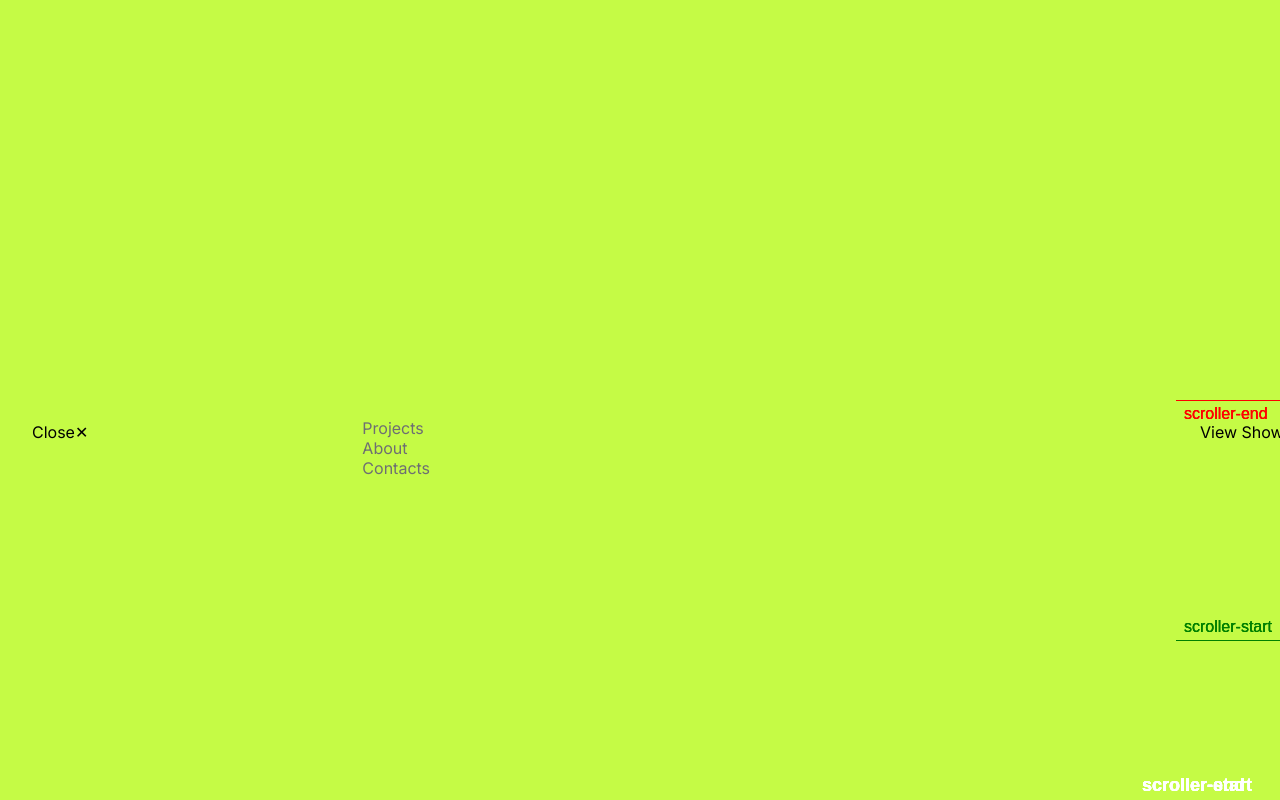
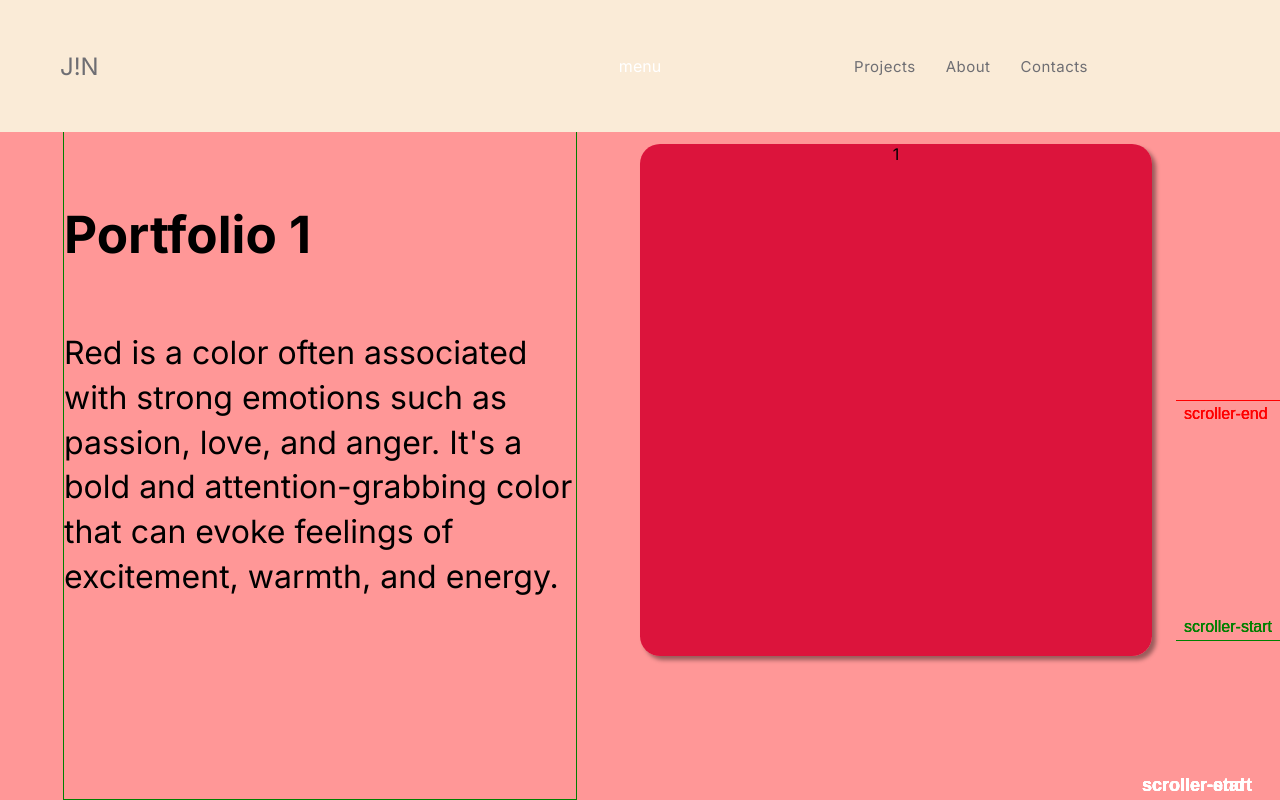
Before and after one commit to thefigtree/portfolio_24_03_11, a Next.js app: page / in a window 1280 px wide. Shown: the top 800 px of the page. Built offline with nearby package versions, Linux system fonts and the light colour scheme.

Commit message:
Body, Css: Toggle Menu

```diff
--- /dev/null
+++ b/components/navigation/navigation.css
@@ -0,0 +1,172 @@
+.header,
+.t_menu_overlay {
+  width: 100%;
+  padding: 40px 0%;
+  display: flex;
+  justify-content: space-around;
+  align-items: center;
+  position: fixed;
+  top: 0;
+  left: 0;
+  z-index: 10;
+  background-color: antiquewhite;
+}
+
+.logo {
+  font-size: 24px;
+  position: absolute;
+  left: 60px;
+}
+
+.menu {
+  display: flex;
+  justify-content: space-between;
+  align-items: center;
+  letter-spacing: 0.5px;
+  position: absolute;
+  right: 15%;
+}
+
+.menu_btn {
+  font-size: 15px;
+  margin-left: 30px;
+}
+
+.t_menu_open p {
+  color: #fff;
+  cursor: pointer;
+}
+
+.t_menu_close p {
+  color: #000;
+  cursor: pointer;
+}
+
+.t_menu_overlay {
+  width: 100vw;
+  height: 100vh;
+  position: fixed;
+  top: 0;
+  left: 0;
+  background-color: #c5fb45;
+  z-index: 2;
+  display: flex;
+  clip-path: polygon(0% 0%, 100% 0%, 100% 0%, 0% 0%);
+}
+
+.t_menu_close_icon {
+  flex: 2;
+  display: flex;
+  align-items: flex-end;
+  cursor: pointer;
+}
+
+.t_menu_copy {
+  flex: 4;
+  display: flex;
+  flex-direction: column;
+  justify-content: space-between;
+  padding-top: 2em;
+}
+
+.t_menu_preview {
+  flex: 4;
+  display: flex;
+  justify-content: flex-end;
+  align-items: flex-end;
+}
+
+.t_menu_close_icon p {
+  font-size: 100px;
+  -webkit-text-stroke: 5px #c5fb45;
+  line-height: 70%;
+}
+
+.t_menu_link_item {
+  width: max-content;
+  clip-path: polygon(0 0, 100% 0, 100% 100%, 0% 100%);
+}
+
+.t_menu_link_item_holder {
+  position: relative;
+}
+
+.t_menu_link_item_holder a {
+  color: #000;
+  font-size: 80px;
+  font-weight: 400;
+  letter-spacing: -0.02em;
+  line-height: 85%;
+}
+
+.t_menu_info {
+  display: flex;
+}
+
+.t_menu_info-col {
+  flex: 1;
+  display: flex;
+  flex-direction: column;
+  justify-content: flex-end;
+}
+
+@media screen and (max-width: 900px) {
+  .t_menu_close_icon {
+    display: none;
+  }
+
+  .t_menu_copy {
+    padding-top: 8em;
+  }
+
+  .t_menu_link_item_holder a {
+    font-size: 60px;
+  }
+}
+
+/* .toggle_menu_bar,
+.menu_overlay {
+  position: fixed;
+  top: 0;
+  left: 0;
+  width: 100vw;
+  padding: 2em;
+  display: flex;
+  justify-content: space-between;
+  align-items: center;
+  z-index: 1;
+}
+
+.menu_overlay {
+  width: 100vw;
+  height: 100vh;
+  position: fixed;
+  top: 0;
+  left: 0;
+  background-color: #c5fb45;
+  z-index: 2;
+  display: flex;
+  clip-path: polygon(0% 0%, 100% 0%, 100% 0%, 0% 0%);
+}
+
+.menu_close_icon {
+  flex: 2;
+  display: flex;
+  align-items: flex-end;
+  cursor: pointer;
+}
+
+.menu_copy {
+  flex: 4;
+  display: flex;
+  flex-direction: column;
+  justify-content: space-between;
+  padding-top: 2em;
+}
+
+.menu_preview {
+  flex: 4;
+  display: flex;
+  justify-content: flex-end;
+  align-items: flex-end;
+} */
--- a/components/navigation/navigation.jsx
+++ b/components/navigation/navigation.jsx
@@ -1,10 +1,12 @@
 "use client";
 
-import { useRef, useState } from "react";
-import style from "./navigation.module.css";
+import "./navigation.css";
 import Link from "next/link";
+import { useEffect, useRef, useState } from "react";
 
-export default function Navigation() {
+// import { useGSAP } from "@gsap/react";
+// import gsap from "gsap";
+
 const links = [
   {
     path: "/projects",
@@ -20,37 +22,107 @@ export default function Navigation() {
   },
 ];
 
+export default function Navigation() {
   const container = useRef();
+  // const sectionRef = useRef(null);
+  // const linkRef = useRef(null);
   const [isMenuOpen, setIsMenuOpen] = useState(false);
+  // const t1 = useRef();
 
   const toggleMenu = () => {
     setIsMenuOpen(!isMenuOpen);
   };
 
+  // useGSAP(
+  //   () => {
+  //     let Elem = sectionRef.current;
+  //     let linkElem = linkRef.current;
+
+  //     gsap.set(linkElem, { y: 75 });
+
+  //     let Animation = gsap
+  //       .timeline({ paused: true })
+  //       .to(Elem, {
+  //         duration: 1.25,
+  //         clipPath: "polygon(0% 0%, 100% 0%, 100% 100%, 0% 100%",
+  //         ease: "Power4.easeInOut",
+  //       })
+  //       .to(linkElem, {
+  //         y: 0,
+  //         duration: 1,
+  //         stagger: 0.1,
+  //         ease: "power4.inOut",
+  //         delay: -0.75,
+  //       });
+  //   },
+  //   { scope: container }
+  // );
+
   return (
-    <div className={style.header}>
-      <div className={style.logo}>
+    <div className="header" ref={container}>
+      <div className="logo">
         <Link href="/">J!N</Link>
       </div>
 
-      <ul className={style.menu}>
+      <ul className="menu">
         {links.map((link) => {
           return (
-            <li className={style.menu_btn} key={link.path}>
+            <li className="menu_btn" key={link.path}>
               <Link href={link.path}>{link.name}</Link>
             </li>
           );
         })}
       </ul>
 
-      <div className={style.toggle_menu} ref={container}>
+      <div className="t_menu_open" onClick={toggleMenu}>
+        <p>menu</p>
+      </div>
+
+      <div className="t_menu_overlay">
+        <div className="t_menu_overlay_bar">
+          <div className="logo">
+            <Link href="/">J!N</Link>
+          </div>
+          <div className="t_menu_close" onClick={toggleMenu}>
+            <p>close</p>
+          </div>
+        </div>
+
+        <div className="t_menu_close_icon">
+          <p>&#x2715;</p>
+        </div>
+
+        <div className="t_menu_copy">
+          <div className="t_menu_links">
+            {links.map((link) => {
+              return (
+                <div className="t_menu_link_item" key={link.path}>
+                  <div className="t_menu_link_item_holder" onClick={toggleMenu}>
+                    <Link href={link.path}>{link.name}</Link>
+                  </div>
+                </div>
+              );
+            })}
+          </div>
+          <div className="t_menu_info">
+            <div className="t_menu_info_col">Instagram</div>
+            <div className="t_menu_info_col">010-xxxx-xxxx</div>
+          </div>
+        </div>
+
+        <div className="t_menu_preview">
+          <p>View Showreel</p>
+        </div>
+      </div>
+
+      {/* <div className={style.toggle_menu} ref={container}>
         <div className={style.toggle_menu_bar}>
           <div className={style.menu_open} onClick={toggleMenu}>
             <p>Menu</p>
           </div>
         </div>
 
-        <div className={style.menu_overlay}>
+        <div className={style.menu_overlay} ref={sectionRef}>
           <div className={style.menu_overlay_bar}>
             <div className={style.menu_close} onClick={toggleMenu}>
               <p>Close</p>
@@ -63,7 +135,11 @@ export default function Navigation() {
             <ul className={style.menu_links}>
               {links.map((link) => {
                 return (
-                  <li className={style.menu_link_item} key={link.path}>
+                  <li
+                    className={style.menu_link_item}
+                    ref={linkRef}
+                    key={link.path}
+                  >
                     <Link href={link.path}>{link.name}</Link>
                   </li>
                 );
@@ -75,7 +151,7 @@ export default function Navigation() {
             <p>View Showreel</p>
           </div>
         </div>
-      </div>
+      </div> */}
     </div>
   );
 }
--- a/components/navigation/navigation.module.css
+++ /dev/null
@@ -1,78 +0,0 @@
-.header {
-  width: 100%;
-  padding: 40px 0%;
-  display: flex;
-  justify-content: space-around;
-  align-items: center;
-  position: fixed;
-  top: 0;
-  left: 0;
-  z-index: 10;
-}
-
-.logo {
-  font-size: 24px;
-  position: absolute;
-  left: 60px;
-}
-
-.menu {
-  display: flex;
-  justify-content: space-between;
-  align-items: center;
-  letter-spacing: 0.5px;
-  position: absolute;
-  right: 15%;
-}
-
-.menu_btn {
-  font-size: 15px;
-  margin-left: 30px;
-}
-
-.toggle_menu_bar,
-.menu_overlay {
-  position: fixed;
-  top: 0;
-  left: 0;
-  width: 100vw;
-  padding: 2em;
-  display: flex;
-  justify-content: space-between;
-  align-items: center;
-  z-index: 1;
-  /* background-color: aqua; */
-}
-
-.menu_overlay {
-  width: 100vw;
-  height: 100vh;
-  position: fixed;
-  top: 0;
-  left: 0;
-  background-color: #c5fb45;
-  z-index: 2;
-  display: flex;
-}
-
-.menu_close_icon {
-  flex: 2;
-  display: flex;
-  align-items: flex-end;
-  cursor: pointer;
-}
-
-.menu_copy {
-  flex: 4;
-  display: flex;
-  flex-direction: column;
-  justify-content: space-between;
-  padding-top: 2em;
-}
-
-.menu_preview {
-  flex: 4;
-  display: flex;
-  justify-content: flex-end;
-  align-items: flex-end;
-}
```
Lines whose indentation alone changed are shown as unchanged.
